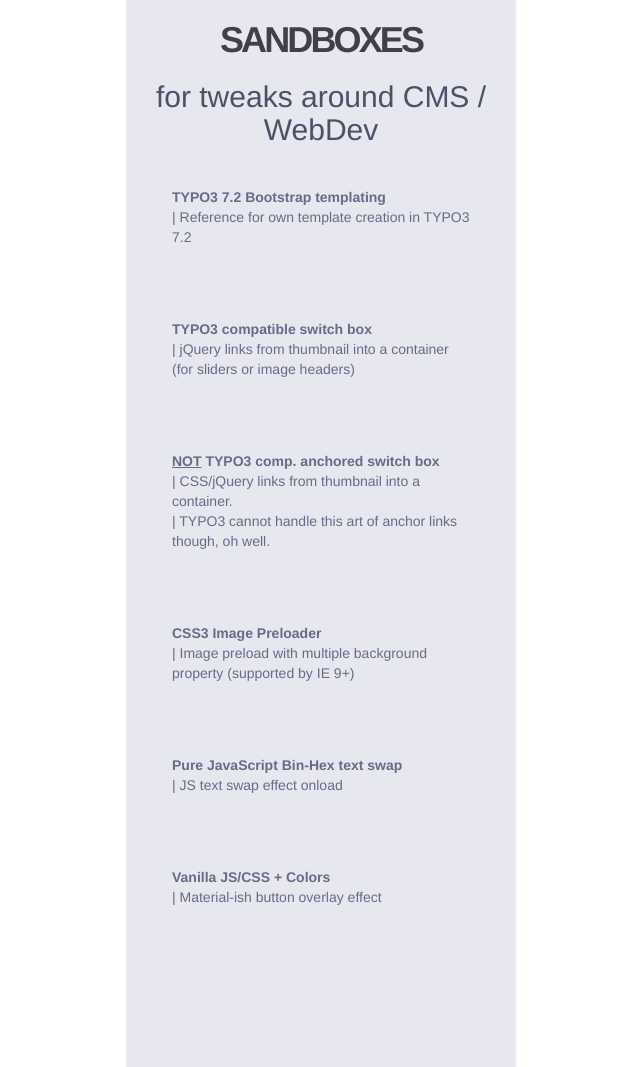
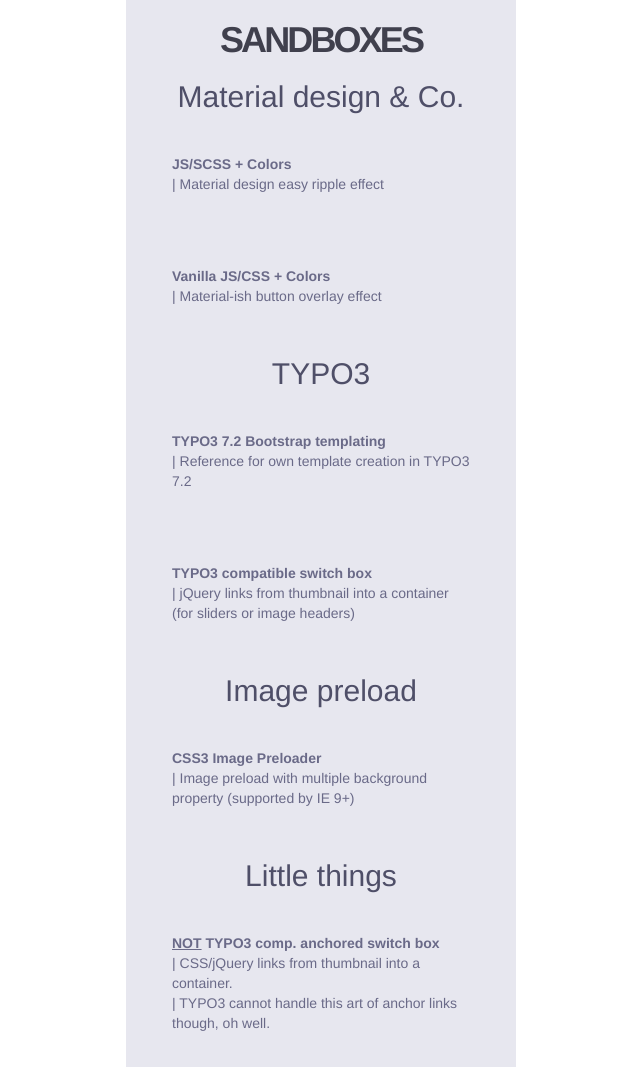
Before and after one commit to mthjn/mthjn.github.io, a plain HTML site: page index.html in a window 1280 px wide. Shown: the top 1067 px of the page, without its empty margins (319-959 px from the left). Drawn offline with nearby package versions, Linux system fonts and the light colour scheme.

Commit message:
Update index.html

```diff
--- a/index.html
+++ b/index.html
@@ -29,34 +29,37 @@ $(document).ready(function(){
 </style>
     </head>
     <body>
-
-<!-- wit typo3 -->
         <div class="container">
         		<div class="row">
         			<div class="col-md-4">
         			</div>
               <div class="col-md-4" style="background: #E7E7EF;">
                 <h1 style="text-align:center;text-transform: uppercase;letter-spacing: -0.08em;font-weight: 700;color: #40404D!important;">Sandboxes</h1>
-                <h2 style="text-align:center;color:#4F4F68;">for tweaks around CMS / WebDev</h2>
+                <h2 style="text-align:center;color:#4F4F68;">Material design & Co.</h2>
+                  <p><a href="/ripple/"><b>JS/SCSS + Colors</b><br>
+                    | Material design easy ripple effect</a></p>
+                  <p><a href="/menu-effect/"><b>Vanilla JS/CSS + Colors</b><br>
+                    | Material-ish button overlay effect</a></p>
+                <h2 style="text-align:center;color:#4F4F68;">TYPO3</h2>
                   <p><a href="/typo3/"><b>TYPO3 7.2 Bootstrap templating</b><br>
                     | Reference for own template creation in TYPO3 7.2</a></p>
                   <p><a href="/box/"><b>TYPO3 compatible switch box</b><br>
                     | jQuery links from thumbnail into a container (for sliders or image headers)</a></p>
+                <h2 style="text-align:center;color:#4F4F68;">Image preload</h2>
+                  <p><a href="/image-preload/"><b>CSS3 Image Preloader</b><br>
+                    | Image preload with multiple background property (supported by IE 9+)</a></p>
+                <h2 style="text-align:center;color:#4F4F68;">Little things</h2>
                   <p><a href="/box-css/"><b><u>NOT</u> TYPO3 comp. anchored switch box</b><br>
                     | CSS/jQuery links from thumbnail into a container.<br>
                     | TYPO3 cannot handle this art of anchor links though, oh well.</a></p>
-                  <p><a href="/image-preload/"><b>CSS3 Image Preloader</b><br>
-                    | Image preload with multiple background property (supported by IE 9+)</a></p>
                   <p><a href="/bin-hex/"><b>Pure JavaScript Bin-Hex text swap</b><br>
                     | JS text swap effect onload</a></p>
-                  <p><a href="/menu-effect/"><b>Vanilla JS/CSS + Colors</b><br>
-                    | Material-ish button overlay effect</a></p>
+
                   <p></p>
                   <p></p>
                   <p></p>
                   <p></p>
                   <p></p>
-
 
         			</div>
               <div class="col-md-4">
@@ -64,8 +67,5 @@ $(document).ready(function(){
         		</div>
         	</div>
 
-<!-- wit -->
-
-
     </body>
 </html>
```
